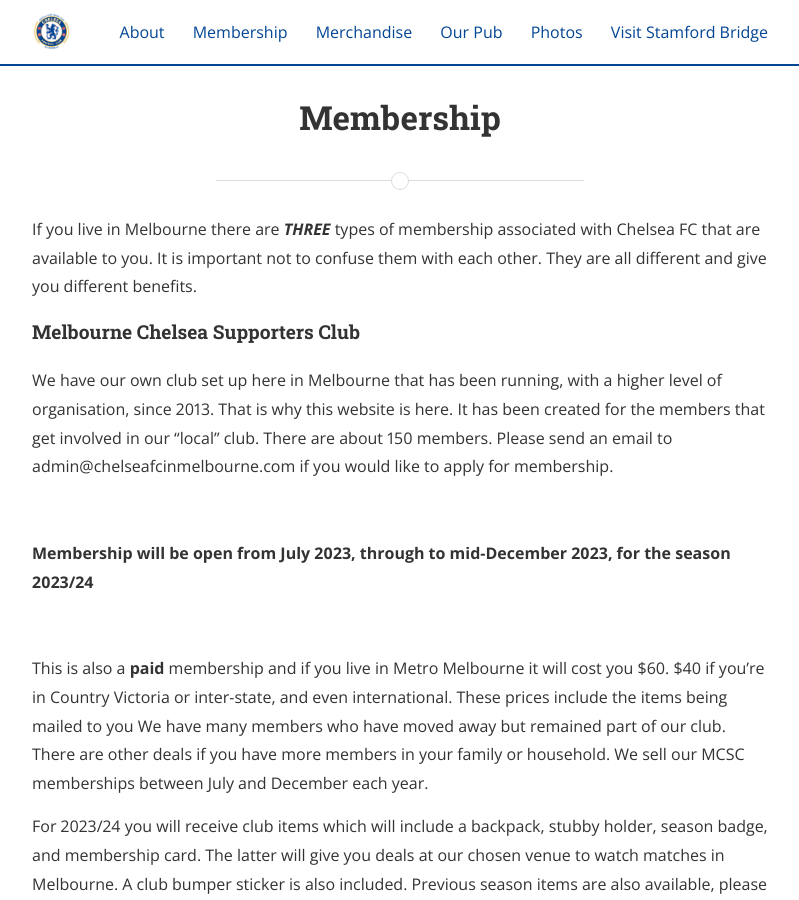
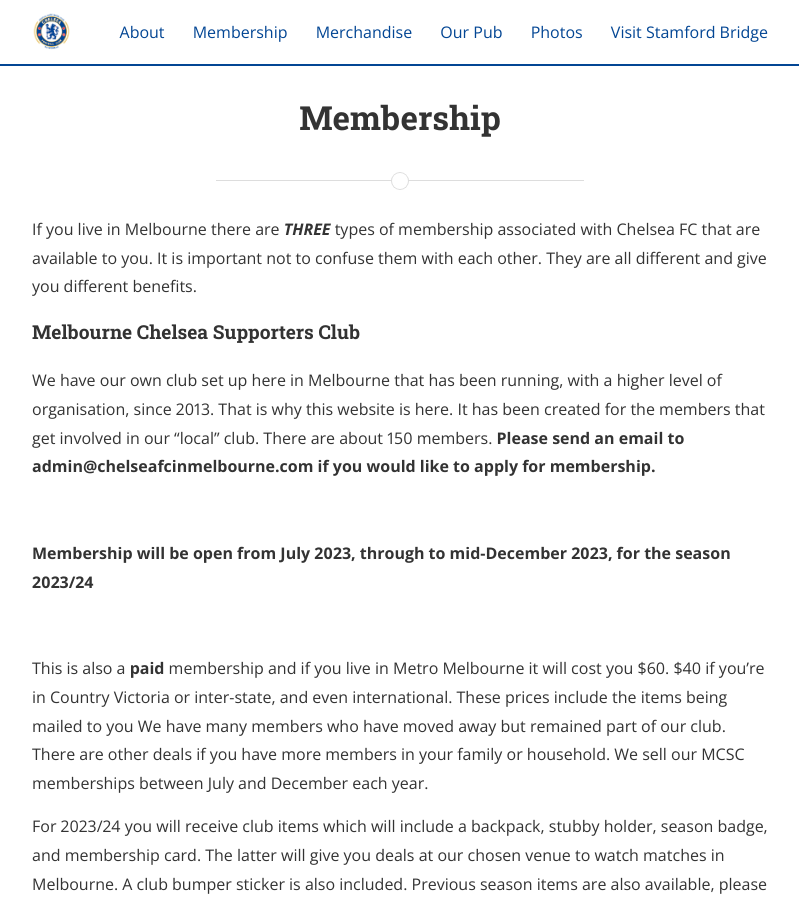
Before and after one commit to Foxh0und/MCSC, a Jekyll site: the page built from membership.md, in a window 1280 px wide and 900 px high. Shown: the whole window, without its empty margins (240-1039 px from the left). Built offline with Jekyll 4.4.1, drawn with Linux system fonts in a browser that asks for light colours; nearby versions of some CDN libraries.

Commit message:
Update membership.md

```diff
--- a/membership.md
+++ b/membership.md
@@ -10,7 +10,7 @@
 #### Melbourne Chelsea Supporters Club
 We have our own club set up here in Melbourne that has been running, with a higher level of organisation, since 2013.
 That is why this website is here. It has been created for the members that get involved in our “local” club.
-There are about 150 members. Please send an email to admin@chelseafcinmelbourne.com if you would like to apply for membership.
+There are about 150 members. **Please send an email to admin@chelseafcinmelbourne.com if you would like to apply for membership.**
 
 <br>
 
@@ -29,9 +29,6 @@
 <br>
 
 ![2023backpack1.jpg](/assets/2023backpack1.jpg)
-<br>
-
-![2023backpack2.jpg](/assets/2023backpack2.jpg)
 
 <br>
 
```
